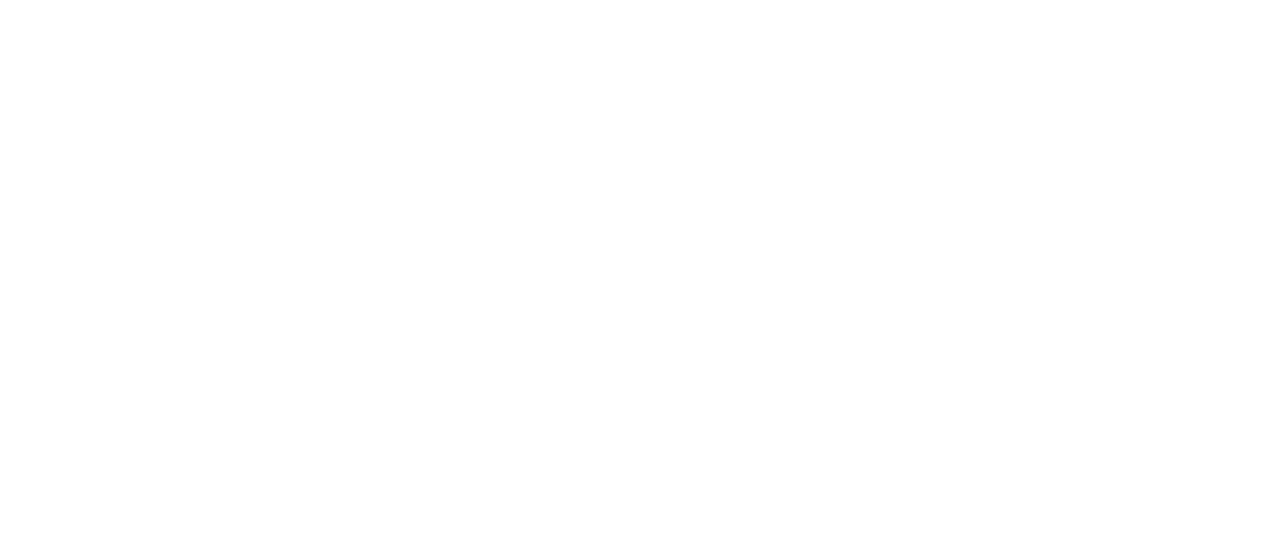
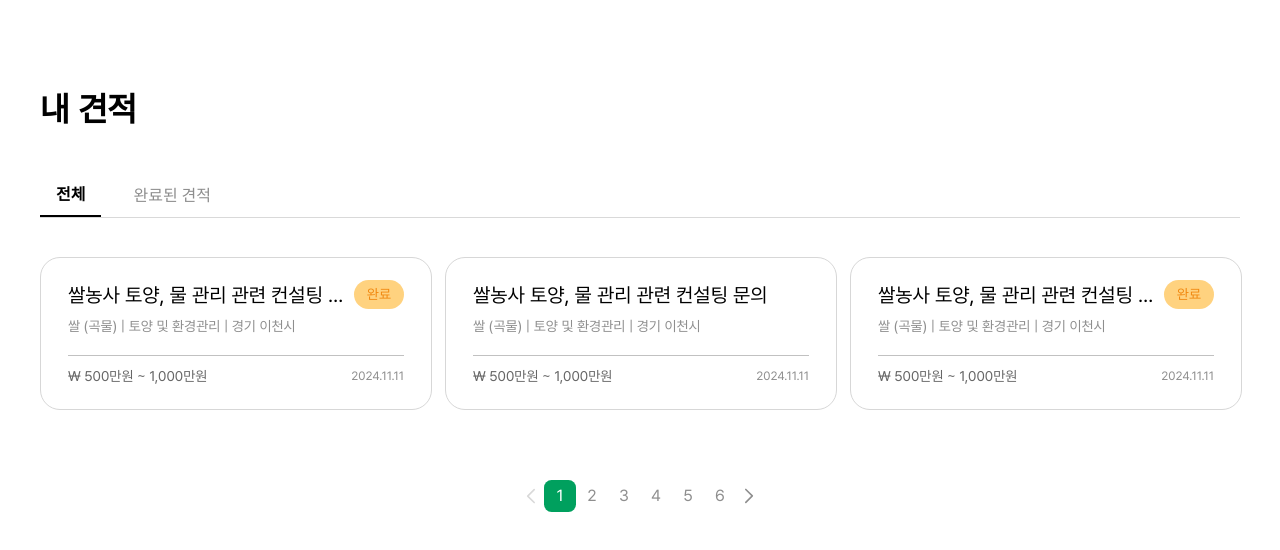
Before and after one commit to Farm-On/FE, a React (Vite) app: page /expert/myestimate in a window 1280 px wide. Before the commit this address had no page. Shown: the top 550 px of the page. Built offline with nearby package versions, Linux system fonts and the light colour scheme.

Commit message:
feat: 전문가 내 견적 디자인 구현

```diff
--- a/src/App.tsx
+++ b/src/App.tsx
@@ -13,6 +13,7 @@ import MyEstimatePage from './pages/Home/MyEstimate';
 import My from './pages/Expert/My';
 import Estimates from './pages/Expert/Estimates';
 import Estimate from './pages/Expert/Estimate';
+import ExpertMyEstimate from './pages/Expert/MyEstimate';
 
 const AppContainer = styled.div`
   width: 100%;
@@ -49,6 +50,7 @@ function App() {
           <Route path="/expert/my" element={<My />} />
           <Route path="/expert/estimates" element={<Estimates />} />
           <Route path="/expert/estimate" element={<Estimate />} />
+          <Route path="/expert/myestimate" element={<ExpertMyEstimate />} />
         </Routes>
       </AppContainer>
     </Router>
--- a/src/components/ExpertEstimateCard.tsx
+++ b/src/components/ExpertEstimateCard.tsx
@@ -7,6 +7,7 @@ interface ExpertEstimateCardProps {
   subtitle: string;
   estimatedCost: string;
   date: string;
+  isDone?: boolean;
   cardStyle?: CSSProperties;
 }
 
@@ -16,10 +17,14 @@ export const ExpertEstimateCard = ({
   subtitle,
   estimatedCost,
   date,
+  isDone,
   cardStyle,
 }: ExpertEstimateCardProps) => (
   <E.Card key={id} style={cardStyle}>
-    <E.CardTitle>{title}</E.CardTitle>
+    <E.CardHeader>
+      <E.CardTitle>{title}</E.CardTitle>
+      {isDone && <E.DoneChip>완료</E.DoneChip>}
+    </E.CardHeader>
     <E.CardProperties>{subtitle}</E.CardProperties>
     <E.CardDivider />
     <E.CardFooter>
--- a/src/components/Pagination.tsx
+++ b/src/components/Pagination.tsx
@@ -1,14 +1,21 @@
 import * as P from '@/styles/components/Pagination.style';
+import { CSSProperties } from 'react';
 
 interface PaginationProps {
   totalPages: number;
   currentPage: number;
   onPageClick: (page: number) => void;
+  containerStyle?: CSSProperties;
 }
 
-export const Pagination = ({ totalPages, currentPage, onPageClick }: PaginationProps) => (
-  <P.PaginationContainer>
-    <P.PreviousPage />
+export const Pagination = ({
+  totalPages,
+  currentPage,
+  onPageClick,
+  containerStyle,
+}: PaginationProps) => (
+  <P.PaginationContainer style={containerStyle}>
+    <P.PreviousPage disabled={currentPage === 1} />
     {[...Array(totalPages)].map((_, page) => (
       <P.PageButton
         key={page + 1}
@@ -18,6 +25,6 @@ export const Pagination = ({ totalPages, currentPage, onPageClick }: PaginationP
         {page + 1}
       </P.PageButton>
     ))}
-    <P.NextPage />
+    <P.NextPage disabled={currentPage === totalPages} />
   </P.PaginationContainer>
 );
--- /dev/null
+++ b/src/pages/Expert/MyEstimate.tsx
@@ -0,0 +1,73 @@
+import { ExpertEstimateCard } from '@/components/ExpertEstimateCard';
+import { Pagination } from '@/components/Pagination';
+import * as ME from '@/styles/pages/Expert/MyEstimate.style';
+import { useState } from 'react';
+
+const totalPage = 6;
+
+const dummy = [
+  {
+    id: 1,
+    title: '쌀농사 토양, 물 관리 관련 컨설팅 문의',
+    subtitle: '쌀 (곡물) | 토양 및 환경관리 | 경기 이천시',
+    estimatedCost: '500만원 ~ 1,000만원',
+    date: '2024.11.11',
+    isDone: true,
+  },
+  {
+    id: 2,
+    title: '쌀농사 토양, 물 관리 관련 컨설팅 문의',
+    subtitle: '쌀 (곡물) | 토양 및 환경관리 | 경기 이천시',
+    estimatedCost: '500만원 ~ 1,000만원',
+    date: '2024.11.11',
+    isDone: false,
+  },
+  {
+    id: 3,
+    title: '쌀농사 토양, 물 관리 관련 컨설팅 문의',
+    subtitle: '쌀 (곡물) | 토양 및 환경관리 | 경기 이천시',
+    estimatedCost: '500만원 ~ 1,000만원',
+    date: '2024.11.11',
+    isDone: true,
+  },
+];
+
+export default function ExpertMyEstimate() {
+  const [currentTab, setCurrentTab] = useState<'all' | 'done'>('all');
+  const [currentPage, setCurrentPage] = useState(1);
+
+  return (
+    <div style={{ marginTop: 84 }}>
+      <div style={{ maxWidth: '1200px', margin: '0 auto' }}>
+        <ME.Title>내 견적</ME.Title>
+        <ME.TabContainer>
+          <ME.Tab active={currentTab === 'all'} onClick={() => setCurrentTab('all')}>
+            전체
+          </ME.Tab>
+          <ME.Tab active={currentTab === 'done'} onClick={() => setCurrentTab('done')}>
+            완료된 견적
+          </ME.Tab>
+        </ME.TabContainer>
+        <ME.Grid>
+          {dummy.map((data) => (
+            <ExpertEstimateCard
+              key={data.id}
+              id={data.id}
+              title={data.title}
+              subtitle={data.subtitle}
+              estimatedCost={data.estimatedCost}
+              date={data.date}
+              isDone={data.isDone}
+              cardStyle={{ width: '336px', padding: '22px 27px 22px 27px' }}
+            />
+          ))}
+        </ME.Grid>
+        <Pagination
+          totalPages={totalPage}
+          currentPage={currentPage}
+          onPageClick={(page) => setCurrentPage(page)}
+        />
+      </div>
+    </div>
+  );
+}
--- a/src/styles/components/ExpertEsimateCard.style.ts
+++ b/src/styles/components/ExpertEsimateCard.style.ts
@@ -10,8 +10,33 @@ export const Card = styled.div`
   background: #fff;
 `;
 
+export const CardHeader = styled.div`
+  margin-bottom: 6px;
+  display: flex;
+  flex-direction: row;
+  align-items: center;
+  justify-content: space-between;
+`;
+
+export const DoneChip = styled.div`
+  display: flex;
+  padding: 4px 13px;
+  justify-content: center;
+  align-items: center;
+  gap: 29px;
+  flex-shrink: 0;
+  border-radius: 17px;
+  background: #ffd27f;
+  color: #f18912;
+  font-family: PretendardRegular;
+  font-size: 14px;
+  font-style: normal;
+  font-weight: 500;
+  line-height: 150%; /* 21px */
+  text-transform: uppercase;
+`;
+
 export const CardTitle = styled.span`
-  margin-bottom: 6px;
   color: #000;
   font-family: PretendardRegular;
   font-size: 20px;
@@ -19,6 +44,9 @@ export const CardTitle = styled.span`
   font-weight: 500;
   line-height: 150%; /* 30px */
   text-transform: uppercase;
+  overflow: hidden;
+  white-space: nowrap;
+  text-overflow: ellipsis;
 `;
 
 export const CardProperties = styled.span`
--- a/src/styles/components/Pagination.style.ts
+++ b/src/styles/components/Pagination.style.ts
@@ -6,6 +6,7 @@ export const PaginationContainer = styled.div`
   display: flex;
   flex-direction: row;
   align-items: center;
+  justify-content: center;
   align-self: center;
 `;
 
@@ -28,6 +29,7 @@ export const PageButton = styled.button<{ active?: boolean }>`
   border: none;
   border-radius: 7.551px;
   background: ${(props) => (props.active ? '#00a05e' : 'transparent')};
+  cursor: pointer;
   color: ${(props) => (props.active ? '#fff' : '#8E8E8E')};
   font-family: PretendardRegular;
   font-size: 16px;
--- /dev/null
+++ b/src/styles/pages/Expert/MyEstimate.style.ts
@@ -0,0 +1,47 @@
+import styled from '@emotion/styled';
+
+export const Title = styled.div`
+  margin-bottom: 36px;
+  color: #000;
+  font-family: PretendardRegular;
+  font-size: 34px;
+  font-style: normal;
+  font-weight: 600;
+  line-height: 150%; /* 51px */
+`;
+
+export const TabContainer = styled.div`
+  margin-bottom: 38.5px;
+  display: flex;
+  flex-direction: row;
+  align-items: center;
+  gap: 16px;
+  border-bottom: 1px solid #d9d9d9;
+  cursor: pointer;
+`;
+
+export const Tab = styled.div<{ active?: boolean }>`
+  padding: 10px 16px;
+  display: flex;
+  justify-content: center;
+  align-items: center;
+  gap: 10px;
+  border-bottom: ${(props) => (props.active ? '2px solid #000' : undefined)};
+  color: ${(props) => (props.active ? '#000' : '#8E8E8E')};
+  text-align: center;
+  font-family: Pretendard;
+  font-size: 16px;
+  font-style: normal;
+  font-weight: ${(props) => (props.active ? 600 : 500)};
+  line-height: normal;
+`;
+
+export const Grid = styled.div`
+  margin-bottom: 70px;
+  max-width: 1200px;
+  display: grid;
+  grid-template-columns: repeat(auto-fit, minmax(390px, 1fr)); /* TODO 반응형 */
+  grid-template-rows: auto;
+  column-gap: 15px;
+  row-gap: 12px;
+`;
```
